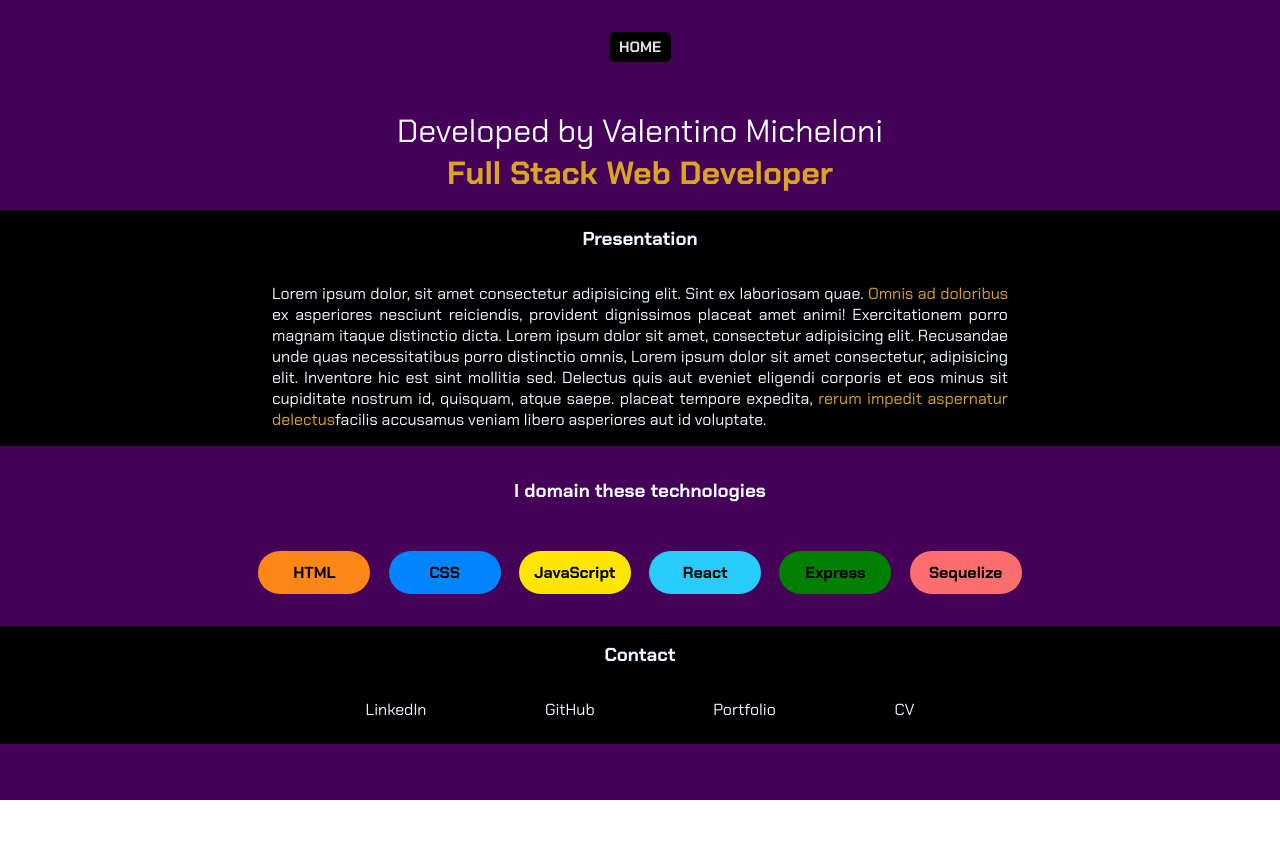
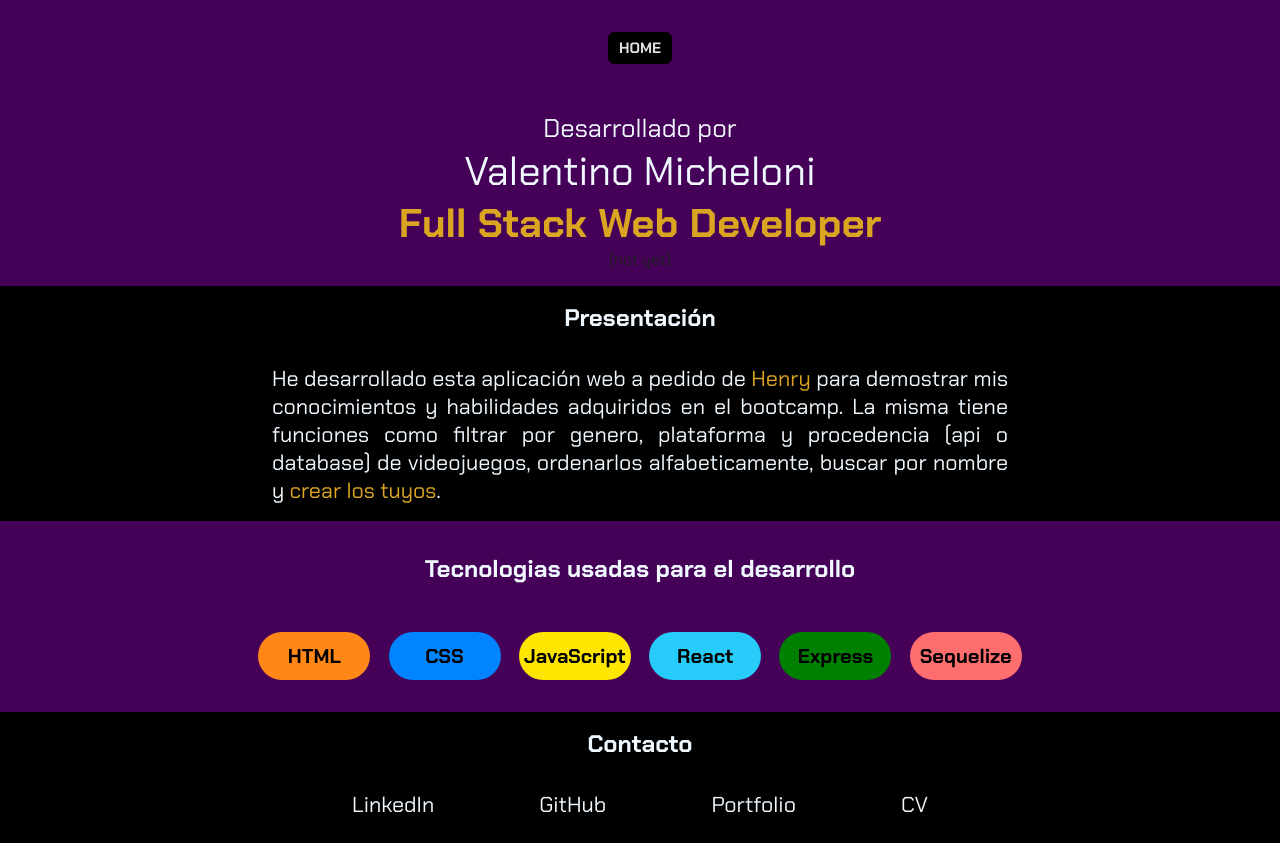
Before and after one commit to upon-X/pi-videogames, a React (Create React App) app in the folder client/: page /about in a window 1280 px wide. Before the commit the page ends 800 px from the top, so only its background shows below. Built offline with nearby package versions, Linux system fonts and the light colour scheme.

Commit message:
app deploy?

```diff
--- a/client/src/components/About/About.jsx
+++ b/client/src/components/About/About.jsx
@@ -1,6 +1,5 @@
 import styles from './about.module.css'
 import { Link } from 'react-router-dom';
-
 
 export default function About() {
     return (
@@ -9,29 +8,23 @@ export default function About() {
                 <button className={styles.btn_home}>Home</button>
             </Link>
             <div className={styles.name}>
-                Developed by
+                <span className={styles.developedby}>Desarrollado por</span>
                 Valentino Micheloni
                 <span className={styles.role}>Full Stack Web Developer</span>
+                <span className={styles.textnotyet}>(not yet)</span>
             </div>
             <div className={styles.presentation}>
                 <h3 className={styles.title}>
-                    Presentation
+                    Presentación
                 </h3>
                 <p className={styles.text}>
-                    Lorem ipsum dolor, sit amet consectetur adipisicing elit.
-                    Sint ex laboriosam quae. <span className={styles.colorGolden}>Omnis ad doloribus</span> ex asperiores
-                    nesciunt reiciendis, provident dignissimos placeat amet
-                    animi! Exercitationem porro magnam itaque distinctio dicta.
-                    Lorem ipsum dolor sit amet, consectetur adipisicing elit.
-                    Recusandae unde quas necessitatibus porro distinctio omnis, Lorem ipsum dolor sit amet consectetur,
-                    adipisicing elit. Inventore hic est sint mollitia sed. Delectus quis aut eveniet eligendi corporis
-                    et eos minus sit cupiditate nostrum id, quisquam, atque saepe.
-                    placeat tempore expedita, <span className={styles.colorGolden}>rerum impedit aspernatur delectus</span>
-                    facilis accusamus veniam libero asperiores aut id voluptate.
+                    He desarrollado esta aplicación web a pedido de <span className={styles.colorGolden}>Henry</span> para demostrar mis conocimientos y habilidades
+                    adquiridos en el bootcamp. La misma tiene funciones como filtrar por genero, plataforma y procedencia (api o database) de videojuegos,
+                    ordenarlos alfabeticamente, buscar por nombre y <span className={styles.colorGolden}>crear los tuyos</span>.
                 </p>
             </div>
             <h3 className={styles.title}>
-                I domain these technologies
+                Tecnologias usadas para el desarrollo
             </h3>
             <div className={styles.technologies}>
                 <div className={styles.html}>
@@ -55,7 +48,7 @@ export default function About() {
             </div>
             <div className={styles.contact}>
                 <h3 className={styles.title}>
-                    Contact
+                    Contacto
                 </h3>
                 <div className={styles.redes}>
                     <div>
--- a/client/src/components/About/about.module.css
+++ b/client/src/components/About/about.module.css
@@ -16,6 +16,10 @@
     text-align: justify;
     margin: 0 20%;
     padding: 1rem;
+}
+
+.title {
+    font-size: 1.5rem;
 }
 
 .about {
@@ -41,7 +45,7 @@
     font-size: 15px;
     font-family: var(--FFChakra);
     outline: none;
-    border: none;
+    border: 1px solid black;
     border-radius: 6px;
     background-color: black;
 }
@@ -51,13 +55,17 @@
     background-color: var(--colorblacklight);
 }
 
+.developedby {
+    font-size: 1.6rem;
+}
+
 .name {
     display: flex;
     justify-content: center;
     align-items: center;
     flex-direction: column;
     font-weight: light;
-    font-size: 2rem;
+    font-size: 2.5rem;
     color: var(--color4);
 }
 
@@ -66,10 +74,19 @@
     color: var(--colorGolden);
 }
 
+.textnotyet {
+    color: var(--colorblacklight);
+    font-size: 1rem;
+}
+
 .contact,
 .presentation {
     margin: 1rem 0;
     background-color: black;
+}
+
+.text {
+    font-size: 1.35rem;
 }
 
 .title {
@@ -98,6 +115,7 @@
     padding: 0.7rem 0;
     color: black;
     transition: ease-in-out 0.2s;
+    font-size: 1.25rem;
 }
 
 .html:hover,
@@ -158,6 +176,7 @@
 }
 
 .redes {
+    font-size: 1.35rem;
     margin: 1rem 20%;
     display: flex;
     justify-content: space-evenly;
--- a/client/src/components/NavBar/NavBar.jsx
+++ b/client/src/components/NavBar/NavBar.jsx
@@ -14,11 +14,11 @@ export default function Navbar({ handleFilterGenre, handleFilterCreated, handleR
         dispatch(getVideogames());
     };
     return (
-        <div>
+        <div className={styles.navbar}>
             <div className={styles.buttons}>
                 <div className={styles.button_container}>
-                    <Link className={styles.button_about} to='/about'>About 💼</Link>
-                    <Link className={styles.button_create_videogame} to='/videogame'>Create Videogame 🎮</Link>
+                    <Link className={styles.button_about} to='/about'>About💼</Link>
+                    <Link className={styles.button_create_videogame} to='/videogame'>Create Videogame🎮</Link>
                     <button className={styles.button_reload} onClick={(e) => { handleClick(e) }}>Reload Filters🔄</button>
                 </div>
                 <div>
--- a/client/src/components/NavBar/navbar.module.css
+++ b/client/src/components/NavBar/navbar.module.css
@@ -1,7 +1,14 @@
 :root {
     --colorGolden: goldenrod;
     --colorblacklight: rgb(32, 32, 32);
+    --color4: #f0f8ff;
+    --color5: #270031;
     --FFChakra: 'Chakra Petch', sans-serif;
+}
+
+.navbar {
+    background-color: var(--color5);
+    padding-bottom: 1rem;
 }
 
 .navbar_searchbar {
@@ -28,12 +35,11 @@
     border-color: black;
     background-color: black;
     border-radius: 5px;
-    color: rgba(245, 245, 245, 0.856);
+    color: var(--color4);
 }
 
 .select:hover {
     background-color: var(--colorblacklight);
-    border-color: var(--colorblacklight);
     opacity: 0.9;
     font-weight: bold;
     color: var(--colorGolden);
@@ -49,14 +55,14 @@
     margin-top: 2rem;
     text-decoration: none;
     text-transform: uppercase;
-    color: rgba(255, 255, 255, 0.877);
+    color: var(--color4);
     justify-content: center;
     cursor: pointer;
     font-weight: bold;
     font-size: 15px;
     font-family: var(--FFChakra);
     outline: none;
-    border: none;
+    border: 1px solid black;
     border-radius: 6px;
     background-color: black;
 }
--- a/client/src/components/Paginado.jsx
+++ b/client/src/components/Paginado.jsx
@@ -7,10 +7,11 @@ export default function Paginado({ videogamesPerPage, allVideogames, paginado })
     for (let i = 1; i <= Math.ceil(allVideogames / videogamesPerPage); i++) { //todos los videojuegos dividido los videojuegos por pag que quiero
         pageNumbers.push(i)
     }
+    if (pageNumbers.length <= 1) { return '' }
     return (
         <div className={styles.pagination_container}>
             {pageNumbers && pageNumbers.map(number => (
-                <a key={number} href onClick={() => paginado(number)}>{number}</a>
+                <a className={styles.pagination_number} key={number} href onClick={() => paginado(number)}>{number}</a>
             ))}
         </div>
     )
--- a/client/src/components/VideogameCreate/videogameCreate.module.css
+++ b/client/src/components/VideogameCreate/videogameCreate.module.css
@@ -3,6 +3,7 @@
     --color1: #780096;
     --color2: #9100b6;
     --color3: #450057;
+    --color6: #8d2222;
     --colorblacklight: rgb(32, 32, 32);
     --FFCaveat: 'Caveat', cursive;
     --FFComfortaa: 'Comfortaa', cursive;
@@ -20,7 +21,12 @@
     justify-content: center;
     flex-direction: column;
     align-items: center;
-    margin-top: -10rem;
+}
+
+.form {
+    padding: 2rem;
+    background-color: var(--color5);
+    border-radius: 10px;
 }
 
 .create_container {
@@ -37,7 +43,7 @@
     font-size: 4rem;
 }
 
-.button_home {
+.btn_home {
     padding: 5px 10px;
     text-decoration: none;
     text-transform: uppercase;
@@ -48,12 +54,12 @@
     font-size: 15px;
     font-family: var(--FFChakra);
     outline: none;
-    border: none;
+    border: 1px solid black;
     border-radius: 6px;
     background-color: black;
 }
 
-.button_home:hover {
+.btn_home:hover {
     color: var(--colorGolden);
     background-color: var(--colorblacklight);
 }
@@ -70,6 +76,16 @@
     outline: none;
     border: none;
     margin-bottom: 2rem;
+}
+
+.rating,
+.released {
+    color: var(--color4);
+}
+
+.released_container {
+    display: flex;
+    justify-content: space-between;
 }
 
 .released_input {
@@ -89,15 +105,19 @@
     color: black;
 }
 
+.btn_create {
+    display: flex;
+    justify-content: right;
+}
+
 .create {
-    justify-content: center;
     width: 7rem;
     height: 2.5rem;
     border-radius: 0.5rem;
     outline: none;
     border: none;
-    border-color: rgb(139, 60, 60);
-    background-color: rgb(139, 60, 60);
+    border-color: var(--color6);
+    background-color: var(--color6);
     color: var(--colorGolden);
     font-weight: bold;
     cursor: pointer;
@@ -105,7 +125,7 @@
 
 .create:hover {
     background-color: var(--colorGolden);
-    color: rgb(139, 60, 60);
+    color: var(--color6);
 }
 
 .x_container {
--- a/client/src/components/paginado.module.css
+++ b/client/src/components/paginado.module.css
@@ -14,7 +14,7 @@
     align-items: center;
 }
 
-.pagination_container a {
+.pagination_number {
     font-family: var(--FFChakra);
     font-weight: bold;
     font-size: 1.4rem;
@@ -22,6 +22,6 @@
     text-decoration: none;
 }
 
-.pagination_container a:hover {
-    color: goldenrod;
+.pagination_number:hover {
+    color: var(--colorGolden);
 }
--- a/client/src/redux/reducer.js
+++ b/client/src/redux/reducer.js
@@ -62,7 +62,6 @@ function rootReducer(state = initialState, action) { // en esta accion mando tod
                     return (filterType === 'Created' && isCreatedInDb) ||
                         (filterType === 'Api' && !isCreatedInDb);
                 });
-
                 return {
                     ...state,
                     videogames: filteredGames
```
Also changed, not shown: client/src/components/VideogameCreate/VideogameCreate.jsx (+17 -17 lines), client/src/components/root.css (renamed from client/src/components/everyone.css, +7 -5 lines), client/src/index.css (+14 -0 lines).
